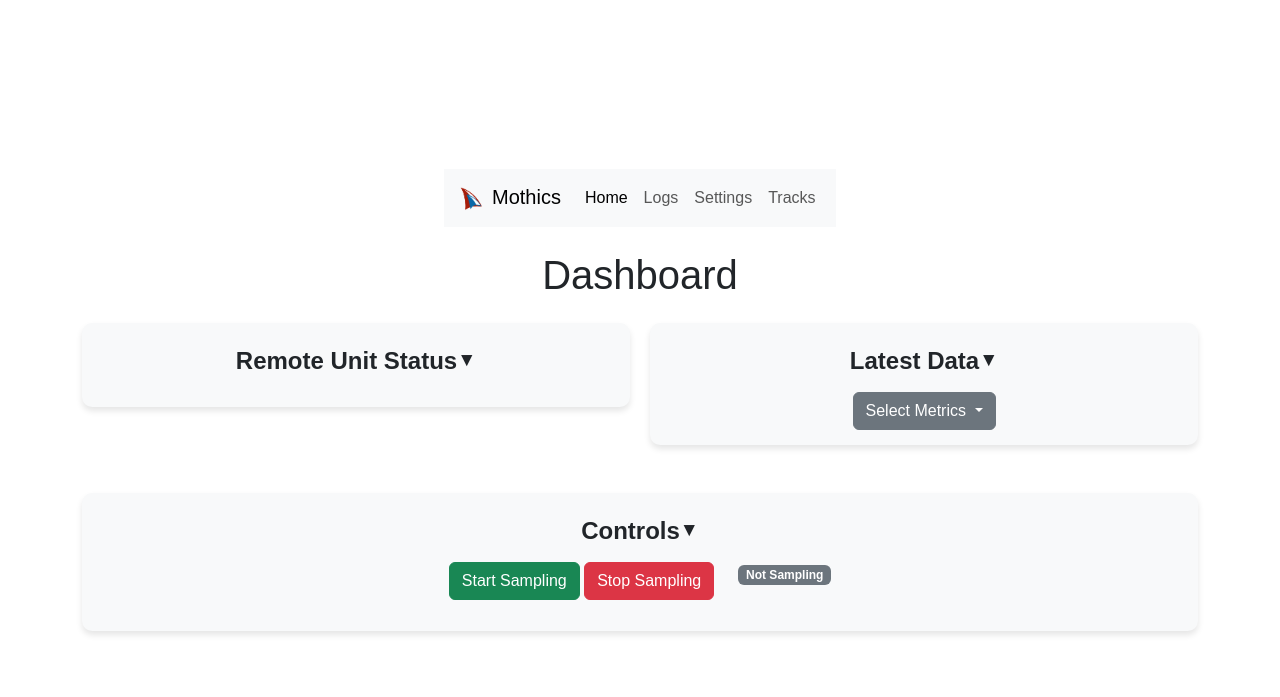
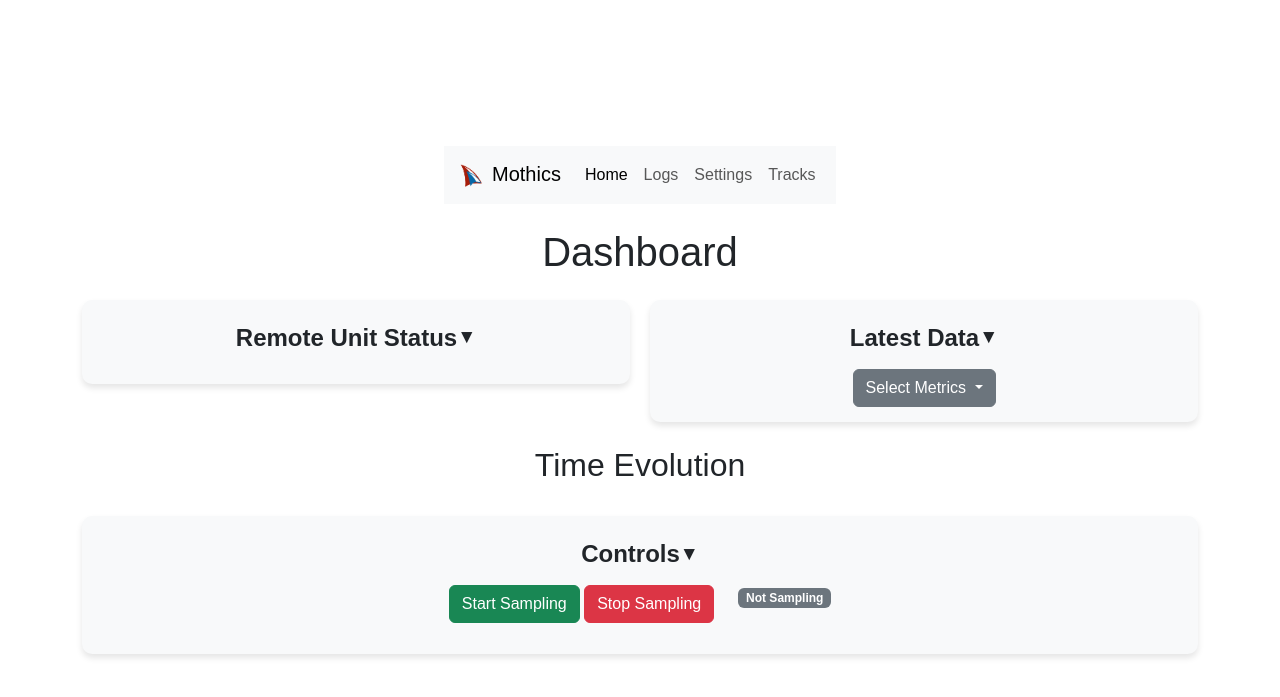
Before and after one commit to Audace-Sailing-Team/mothics, a Python web app: template mothics/templates/index.html in a window 1280 px wide. Shown: the top 697 px of the page. Run offline with Jinja, Linux system fonts and the light colour scheme; the template is opened without the code that fills it, so the values that code supplies are empty; some libraries are stand-ins or nearby versions.

Commit message:
Fix last

```diff
--- a/mothics/templates/index.html
+++ b/mothics/templates/index.html
@@ -90,6 +90,7 @@
 
     <!-- Time Evolution -->
     <div class="plot-container my-4" id="plot-container">
+      <h2> Time Evolution </h2>
         {{ script | safe }}
         {{ div | safe }}
     </div>
```
